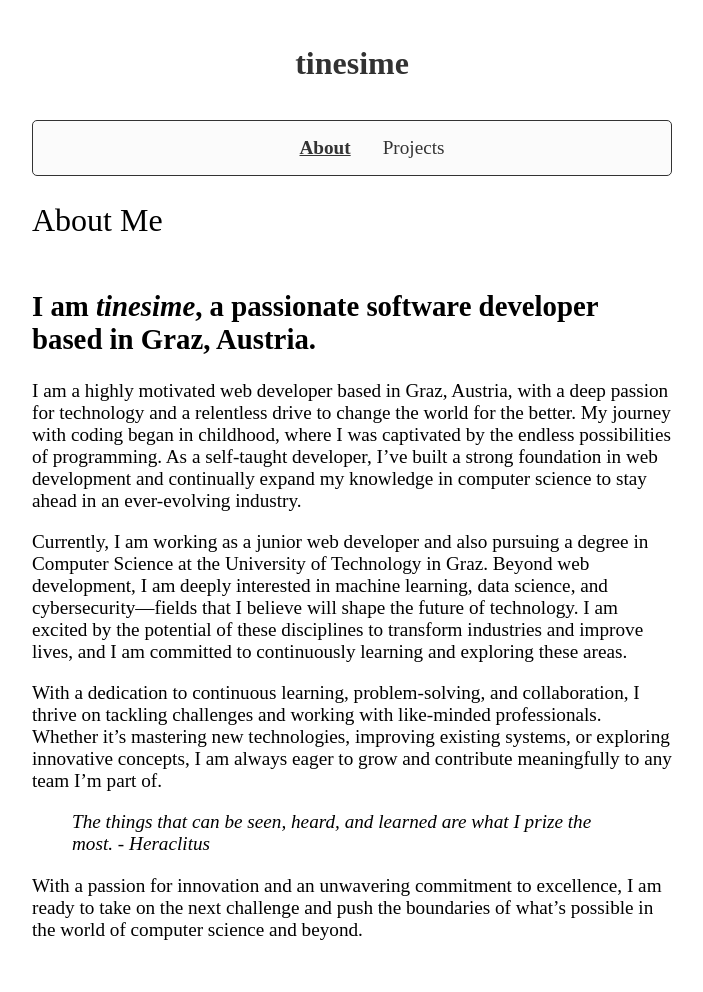
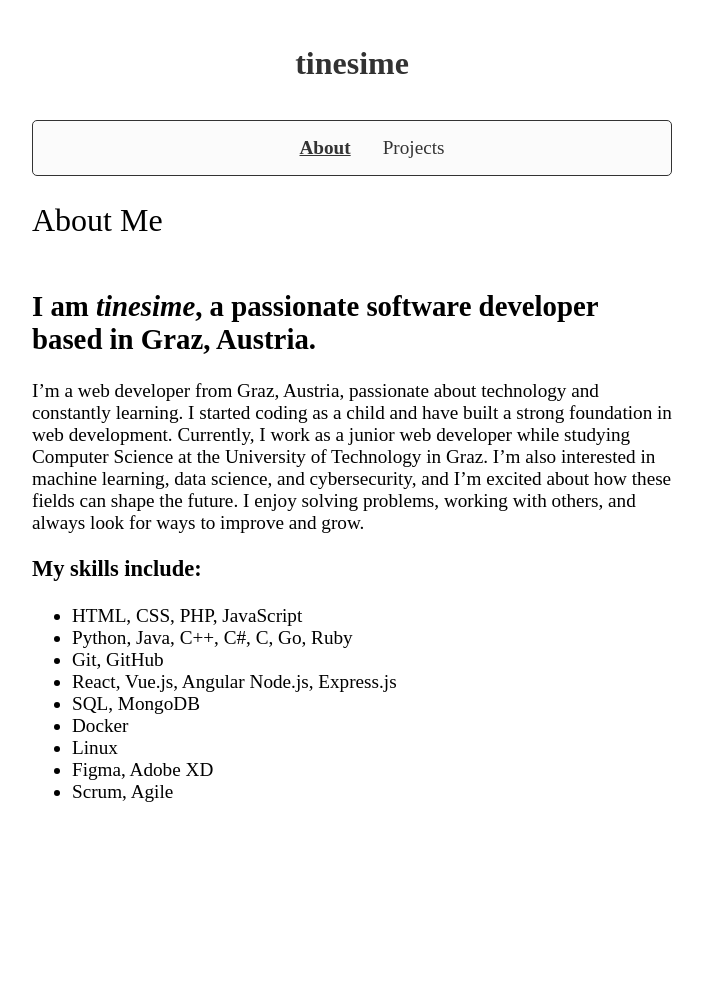
Before and after one commit to tinesime/tinesime.github.io, a Jekyll site: the page built from index.markdown, in a window 1280 px wide. Shown: the whole page, without its empty margins (296-999 px from the left). Built offline with Jekyll 4.4.1, drawn with Linux system fonts in a browser that asks for light colours; some web fonts are replaced; after the commit the page ends 900 px from its top, so only the background shows below that.

Commit message:
text changed

```diff
--- a/index.markdown
+++ b/index.markdown
@@ -7,22 +7,19 @@ permalink: /
 
 ## I am *tinesime*, a passionate software developer based in Graz, Austria.
 
-I am a highly motivated web developer based in Graz, Austria, with a deep passion for technology and a relentless drive
-to change the world for the better. My journey with coding began in childhood, where I was captivated by the endless
-possibilities of programming. As a self-taught developer, I’ve built a strong foundation in web development and
-continually expand my knowledge in computer science to stay ahead in an ever-evolving industry.
+I'm a web developer from Graz, Austria, passionate about technology and constantly learning. I started coding as a child
+and have built a strong foundation in web development. Currently, I work as a junior web developer while studying
+Computer Science at the University of Technology in Graz. I’m also interested in machine learning, data science, and
+cybersecurity, and I’m excited about how these fields can shape the future. I enjoy solving problems, working with
+others, and always look for ways to improve and grow.
 
-Currently, I am working as a junior web developer and also pursuing a degree in Computer Science at the University of
-Technology in Graz. Beyond web development, I am deeply interested in machine learning, data science, and
-cybersecurity—fields that I
-believe will shape the future of technology. I am excited by the potential of these disciplines to transform industries
-and improve lives, and I am committed to continuously learning and exploring these areas.
-
-With a dedication to continuous learning, problem-solving, and collaboration, I thrive on tackling challenges and
-working with like-minded professionals. Whether it’s mastering new technologies, improving existing systems, or
-exploring innovative concepts, I am always eager to grow and contribute meaningfully to any team I’m part of.
-
-> *The things that can be seen, heard, and learned are what I prize the most. - Heraclitus*
-
-With a passion for innovation and an unwavering commitment to excellence, I am ready to take on the next challenge and
-push the boundaries of what’s possible in the world of computer science and beyond.
+### My skills include:
+- HTML, CSS, PHP, JavaScript
+- Python, Java, C++, C#, C, Go, Ruby
+- Git, GitHub
+- React, Vue.js, Angular Node.js, Express.js
+- SQL, MongoDB
+- Docker
+- Linux
+- Figma, Adobe XD
+- Scrum, Agile
```
